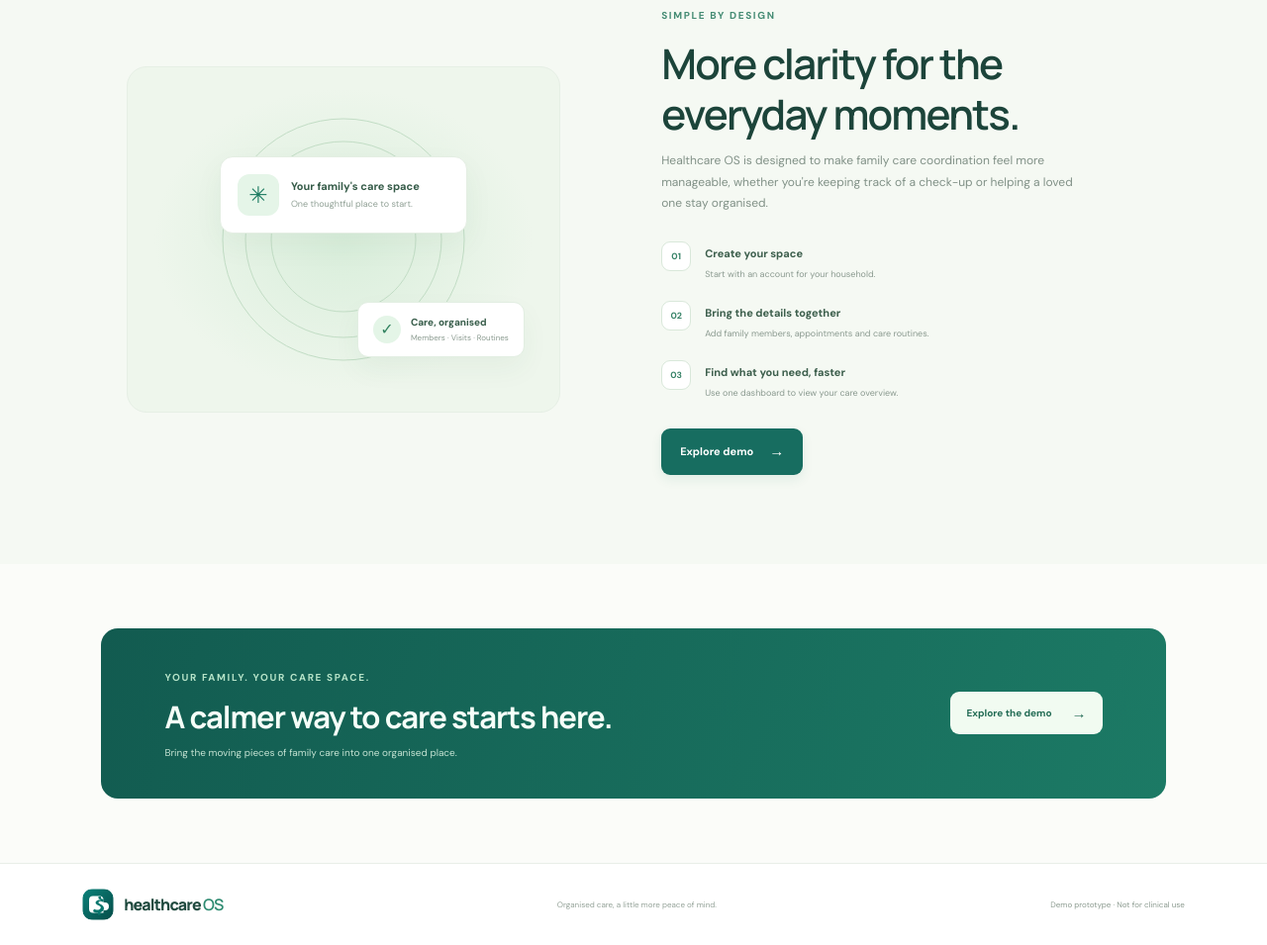
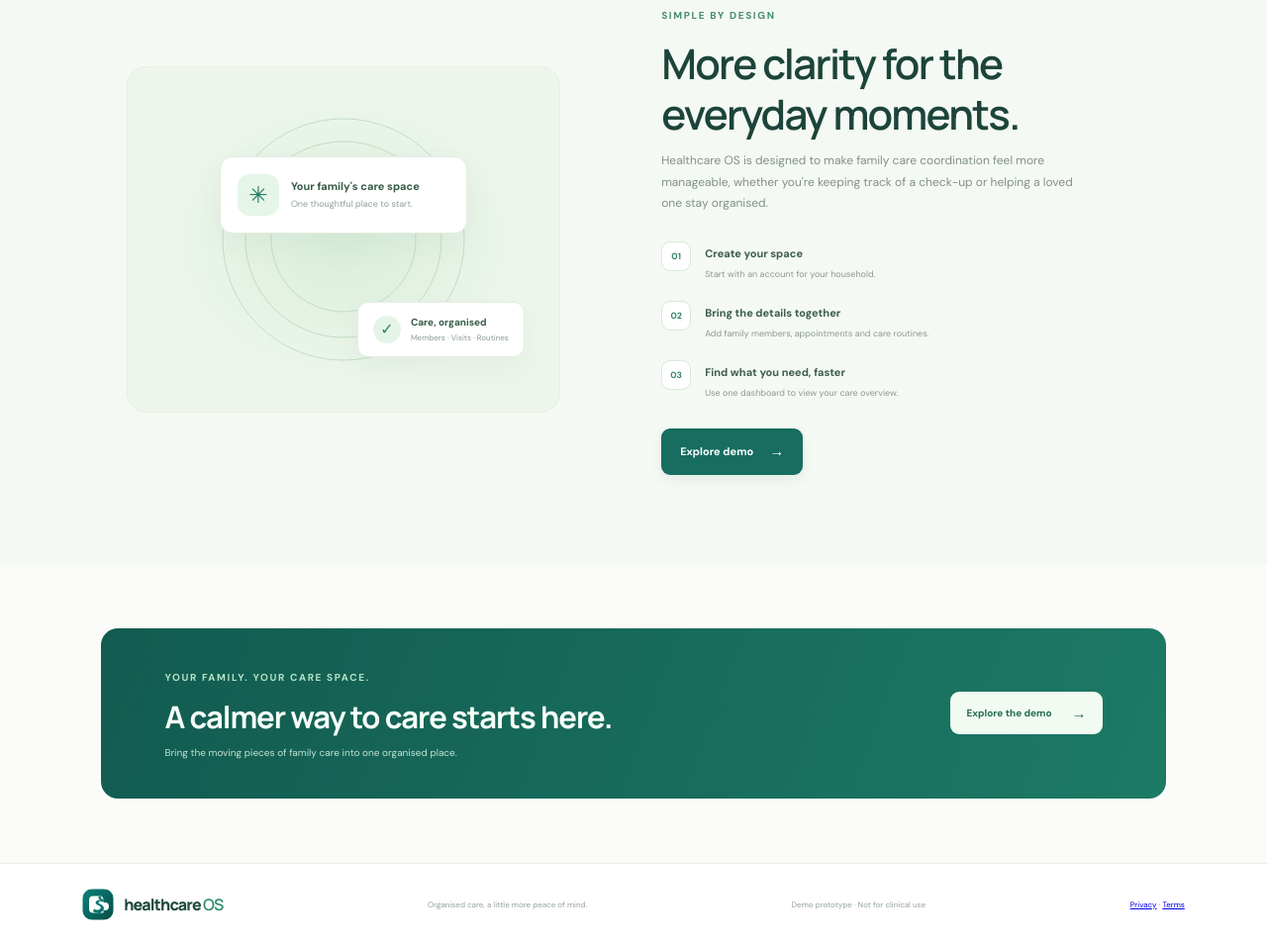
Before and after one commit to ace476/Healthcare-os, a website: page public/index.html in a window 1280 px wide. Shown: the part 1403-2358 px from the top of the page at 99% size. Drawn offline with nearby package versions, Linux system fonts and the light colour scheme.

Commit message:
Add legal notice links to landing footer

```diff
--- a/public/index.html
+++ b/public/index.html
@@ -68,6 +68,6 @@
   <script src="https://cdn.jsdelivr.net/npm/@supabase/supabase-js@2"></script>
   <script src="/supabase-config.js"></script>
   <script src="/landing-auth.js"></script>
-  <footer class="landing-footer"><a class="brand landing-brand" href="/"><img class="brand-mark brand-logo-image" src="/brand-icon.svg" alt="" aria-hidden="true" /><span>healthcare<span>OS</span></span></a><span>Organised care, a little more peace of mind.</span><span>Demo prototype · Not for clinical use</span></footer>
+  <footer class="landing-footer"><a class="brand landing-brand" href="/"><img class="brand-mark brand-logo-image" src="/brand-icon.svg" alt="" aria-hidden="true" /><span>healthcare<span>OS</span></span></a><span>Organised care, a little more peace of mind.</span><span>Demo prototype · Not for clinical use</span><span><a href="/privacy.html">Privacy</a> · <a href="/terms.html">Terms</a></span></footer>
 </body>
 </html>
```
